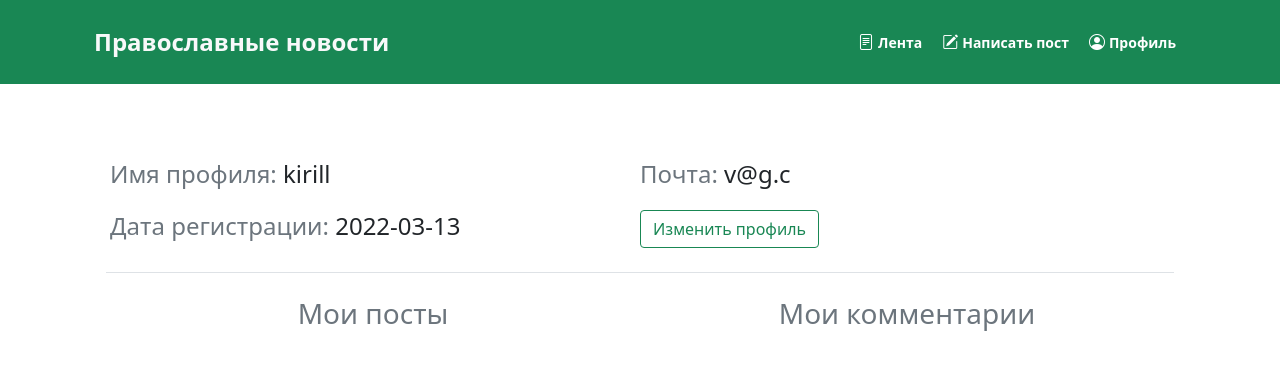
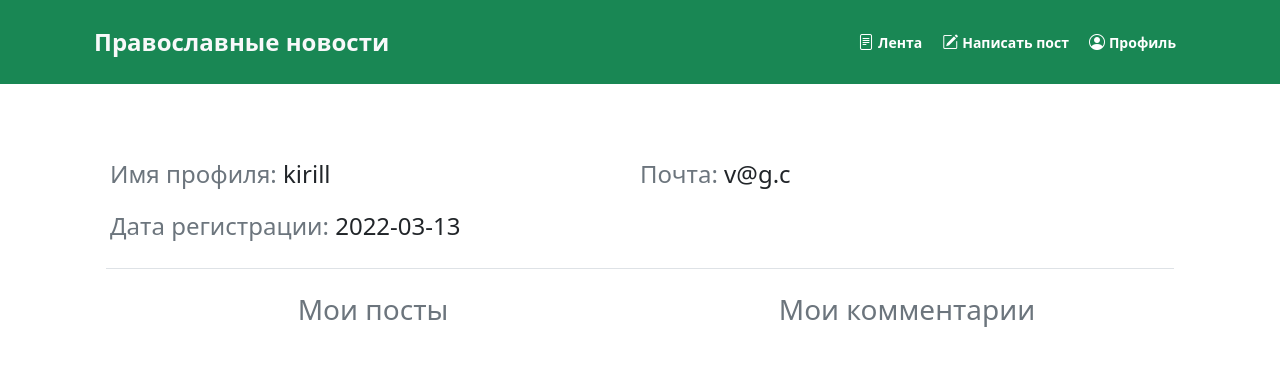
Before and after one commit to BorisPlaton/forum_flask_app, a Flask app: page /profile in a window 1280 px wide. Shown: the top 370 px of the page. Run offline with Flask 2, Linux system fonts and the light colour scheme; a user stored in the database is signed in; data that the repository does not hold is empty; some libraries are stand-ins or nearby versions.

Commit message:
delete profile change button

```diff
--- a/templates/profile.html
+++ b/templates/profile.html
@@ -23,10 +23,6 @@
                 <div class="col-md-6 fs-4 fw-light p-0">
                     <span class="text-secondary">Дата регистрации: </span>
                     <span>{{ user.registration_date }}</span>
-                </div>
-
-                <div class="col-md-6 fs-4 fw-light p-0">
-                <a href="#"><button type="button" class="btn btn-outline-success">Изменить профиль</button></a>
                 </div>
             </div>
         </div>
```
